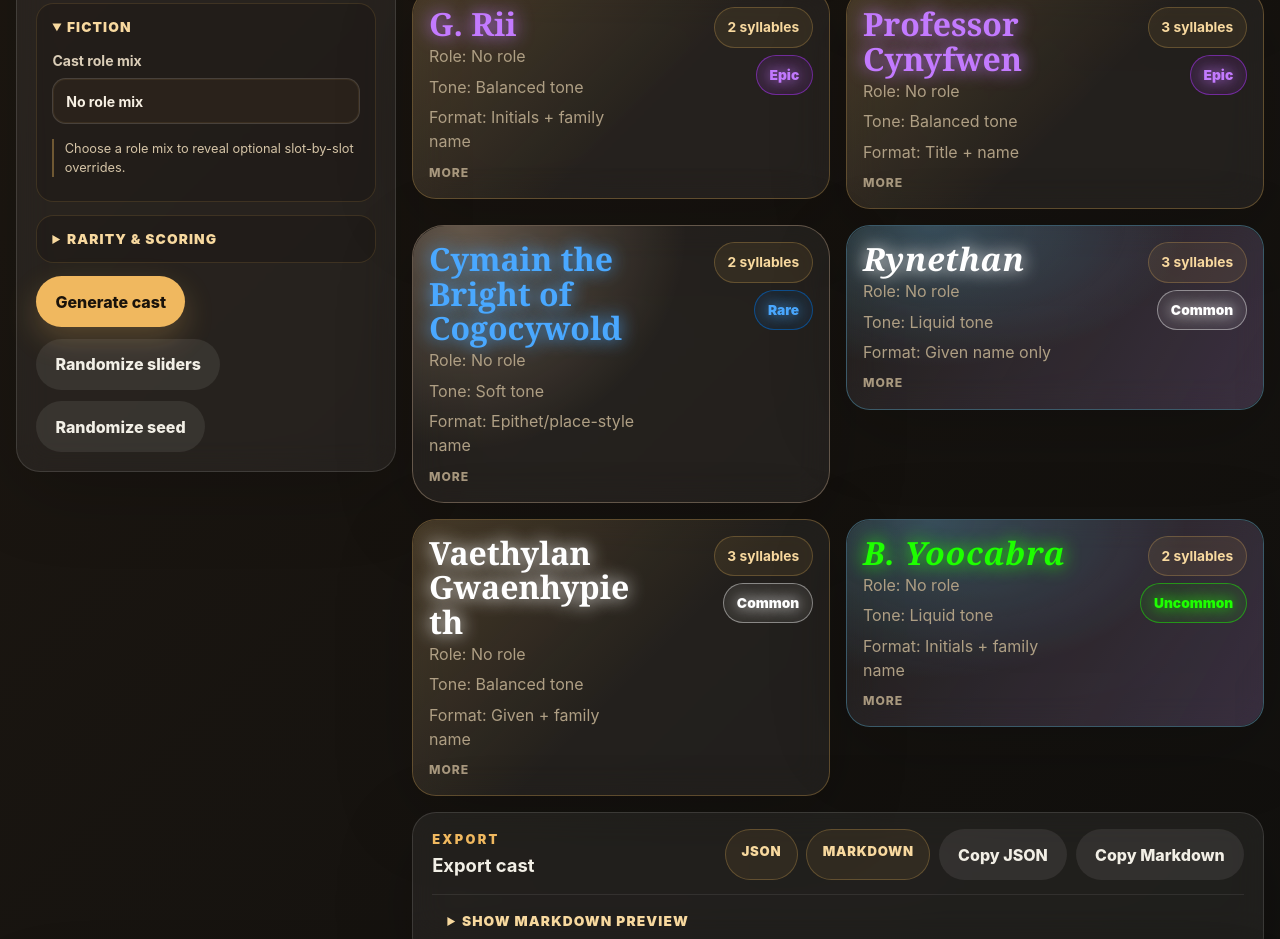
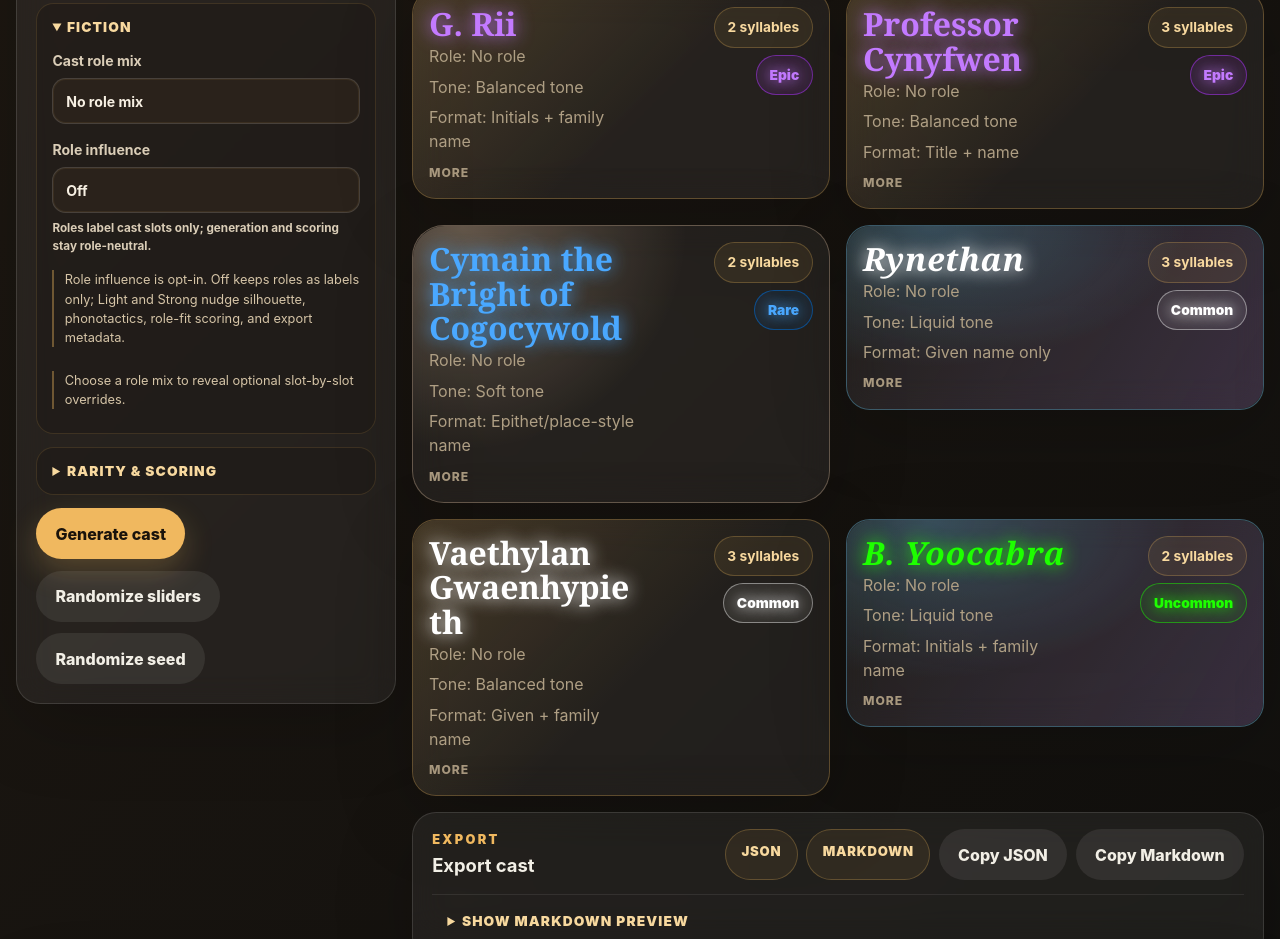
Before and after one commit to jaahay/name-forge, a React (Vite) app: page / in a window 1280 px wide. Shown: the part 840-1779 px from the top of the page. Built offline with nearby package versions, Linux system fonts and the light colour scheme.

Commit message:
Expose role influence controls

```diff
--- a/src/ui/GeneratorView.tsx
+++ b/src/ui/GeneratorView.tsx
@@ -1,8 +1,8 @@
 import type { FormEvent } from 'react';
 import { serializeCastAsJson, serializeCastAsMarkdown } from '../engine/export';
 import { rarityDistributionOptions } from '../engine/rarity';
-import { castRoleOptions, castRolePresetOptions } from '../engine/roles';
-import type { CastRole, CastRolePresetKind, GeneratedEnsemble, GenerationSettings, NameFormatKind, RarityDistributionPresetKind, StylePackSummary } from '../engine/types';
+import { castRoleOptions, castRolePresetOptions, roleInfluenceOptions } from '../engine/roles';
+import type { CastRole, CastRolePresetKind, GeneratedEnsemble, GenerationSettings, NameFormatKind, RarityDistributionPresetKind, RoleInfluenceLevel, StylePackSummary } from '../engine/types';
 import { cardDensityOptions, scoreControls, type CardDensity, type ControlKey } from './presentation';
 import { ScoreControl } from './ScoreControl';
 import { NameCard } from './NameCard';
@@ -69,6 +69,7 @@ export function GeneratorView({
   const castSize = clampCastSize(settings.castSize);
   const slotRoleCount = Math.max(0, Math.min(castSize, 8));
   const hasRoleMix = (settings.rolePreset ?? 'none') !== 'none';
+  const selectedRoleInfluence = roleInfluenceOptions.find((option) => option.value === (settings.roleInfluence ?? 'off'));
 
   function updateCastSize(value: number) {
     onUpdateSetting('castSize', clampCastSize(value));
@@ -133,6 +134,14 @@ export function GeneratorView({
                   {castRolePresetOptions.map((option) => <option key={option.value} value={option.value}>{option.label}</option>)}
                 </select>
               </label>
+              <label>
+                <span>Role influence</span>
+                <select value={settings.roleInfluence ?? 'off'} onChange={(event) => onUpdateSetting('roleInfluence', event.target.value as RoleInfluenceLevel)}>
+                  {roleInfluenceOptions.map((option) => <option key={option.value} value={option.value}>{option.label}</option>)}
+                </select>
+                <small>{selectedRoleInfluence?.help}</small>
+              </label>
+              <p className="section-note">Role influence is opt-in. Off keeps roles as labels only; Light and Strong nudge silhouette, phonotactics, role-fit scoring, and export metadata.</p>
               {hasRoleMix ? (
                 <details className="slot-overrides">
                   <summary>Customize slots</summary>
```
